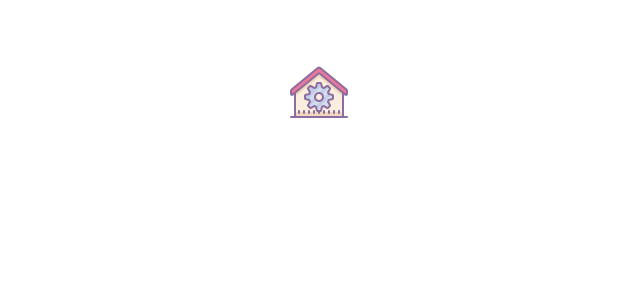
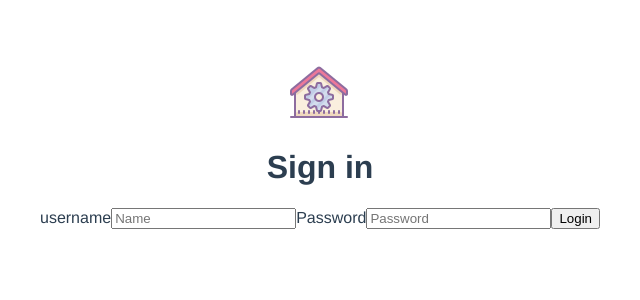
Before and after one commit to bobjiangps/automation_center, a Vue app in the folder frontend/: page /login in a window 1280 px wide. Shown: the top 300 px of the page, without its empty margins (320-960 px from the left). Built offline with nearby package versions, Linux system fonts and the light colour scheme.

Commit message:
debug login to get token in state with vuex

```diff
--- a/frontend/package.json
+++ b/frontend/package.json
@@ -15,7 +15,8 @@
   "dependencies": {
     "axios": "^0.19.0",
     "vue": "^2.5.2",
-    "vue-router": "^3.0.1"
+    "vue-router": "^3.0.1",
+    "vuex": "^3.1.2"
   },
   "devDependencies": {
     "autoprefixer": "^7.1.2",
--- a/frontend/src/components/home.vue
+++ b/frontend/src/components/home.vue
@@ -4,7 +4,11 @@
     <button type="button" @click='getProjects' :style="{ margin: '10px', padding: '5px' }">get projects</button>
     <button v-if="auth.length == 0" type="button" @click='getToken' :style="{ margin: '10px', padding: '5px' }">Sign In</button>
     <button v-else type="button" :style="{ margin: '10px', padding: '5px' }">Sign Out</button>
+    <router-link to="/login" :style="{ margin: '10px', padding: '5px' }">Login</router-link>
+    <router-link v-if="this.$store.state.status" @click="logout" :style="{ margin: '10px', padding: '5px' }">Logout</router-link>
     <p>{{ auth_text }}</p>
+    <p>{{ this.$store.state.token }}</p>
+    <p>{{ this.$store.state.status }}</p>
     <table v-if="auth.length > 0" :style="{ border: '2px solid gray', borderRadius: '5px', padding: '10px' }" align='center'>
       <tr v-for='a in auth'>
         <td>{{ a.id }}</td>
@@ -26,6 +30,7 @@
 
 <script>
 import axios from 'axios'
+
 export default {
   name: 'Home',
   data () {
@@ -53,6 +58,7 @@ export default {
         this.auth_text = "Error when sign in "
         console.log(error)});
     }
+
   }
 }
 </script>
--- /dev/null
+++ b/frontend/src/components/login.vue
@@ -0,0 +1,32 @@
+<template>
+ <div>
+   <form class="login" @submit.prevent="login">
+     <h1>Sign in</h1>
+     <label>username</label>
+     <input required v-model="username" type="text" placeholder="Name"/>
+     <label>Password</label>
+     <input required v-model="password" type="password" placeholder="Password"/>
+     <button type="submit">Login</button>
+   </form>
+ </div>
+</template>
+
+<script>
+export default {
+  data () {
+    return {
+      username : "",
+      password : ""
+    };
+  },
+
+  methods: {
+    login: function () {
+      const { username, password } = this
+      this.$store.dispatch('login', { username, password })
+        .then(() => this.$router.push('/'))
+        .catch(err => console.log(err))
+    }
+  }
+};
+</script>
--- a/frontend/src/main.js
+++ b/frontend/src/main.js
@@ -3,6 +3,14 @@
 import Vue from 'vue'
 import App from './App'
 import router from './router'
+import store from './store'
+import axios from 'axios'
+
+Vue.prototype.$http = axios;
+const token = localStorage.getItem('token')
+if (token) {
+  Vue.prototype.$http.defaults.headers.common['Authorization'] = token
+}
 
 Vue.config.productionTip = false
 
@@ -10,6 +18,7 @@ Vue.config.productionTip = false
 new Vue({
   el: '#app',
   router,
+  store,
   components: { App },
   template: '<App/>'
 })
--- a/frontend/src/router/index.js
+++ b/frontend/src/router/index.js
@@ -1,6 +1,7 @@
 import Vue from 'vue'
 import Router from 'vue-router'
 import Home from '@/components/home'
+import Login from '@/components/login'
 
 Vue.use(Router)
 
@@ -11,6 +12,11 @@ export default new Router({
       path: '/',
       name: 'home',
       component: Home
-    }
+    },
+    {
+      path: '/login',
+      name: 'login',
+      component: Login
+    },
   ]
-})
+});
--- /dev/null
+++ b/frontend/src/store/index.js
@@ -0,0 +1,58 @@
+import Vue from 'vue'
+import Vuex from 'vuex'
+import axios from 'axios'
+
+Vue.use(Vuex)
+
+export default new Vuex.Store({
+  state: {
+    status: '',
+    token: localStorage.getItem('token') || '',
+    user : {}
+  },
+
+  mutations: {
+    auth_request(state){
+      state.status = 'loading'
+    },
+    auth_success(state, token, user){
+      state.status = 'success'
+      state.token = token
+      state.user = user
+    },
+    auth_error(state){
+      state.status = 'error'
+    },
+    logout(state){
+      state.status = ''
+      state.token = ''
+    },
+  },
+
+  actions: {
+    login({commit}, user){
+        return new Promise((resolve, reject) => {
+          commit('auth_request')
+          axios({url: 'http://127.0.0.1:8000/automation/api/api-token-auth/', data: user, method: 'POST' })
+          .then(resp => {
+            const token = resp.data.token
+            const user = resp.data.user
+            localStorage.setItem('token', token)
+            axios.defaults.headers.common['Authorization'] = token
+            commit('auth_success', token, user)
+            resolve(resp)
+          })
+          .catch(err => {
+            commit('auth_error')
+            localStorage.removeItem('token')
+            reject(err)
+          })
+        })
+    },
+  },
+
+  getters : {
+    isLoggedIn: state => !!state.token,
+    authStatus: state => state.status,
+  }
+})
```
Lines whose indentation alone changed are shown as unchanged.
